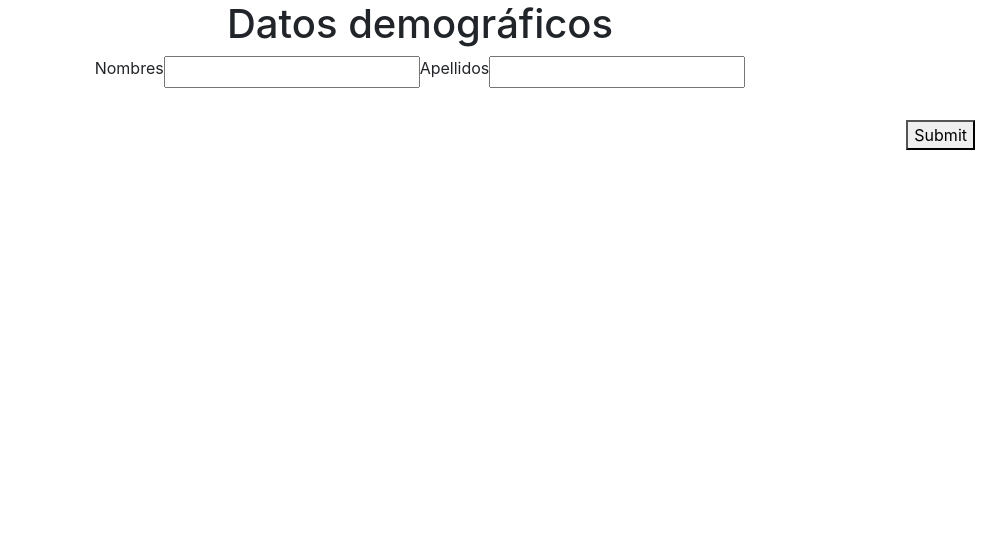
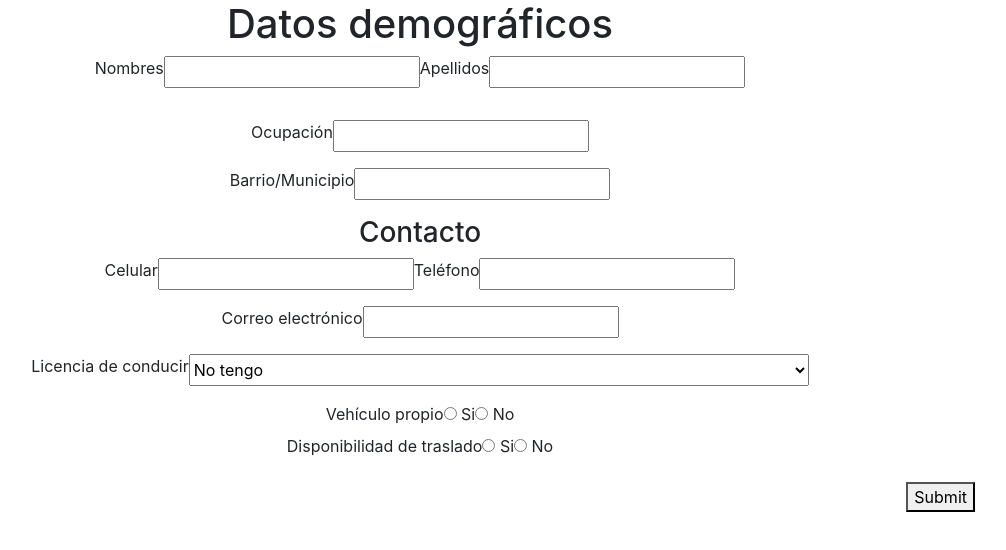
Before and after one commit to rajcespedes/cv, a React (Create React App) app: page / in a window 1280 px wide. Shown: the top 550 px of the page, without its empty margins (220-1226 px from the left). Built offline with nearby package versions, Linux system fonts and the light colour scheme.

Commit message:
Finishing demografico form

```diff
--- a/src/newDemo.js
+++ b/src/newDemo.js
@@ -7,7 +7,15 @@ const NewDemo = () => {
 
     const [ allValues, setAllValues ] = useState({
         nombres: '',
-        apellidos: ''
+        apellidos: '',
+        ocupacion: '',
+        barrio:'',
+        celular:'',
+        telefono: '',
+        licencia: '',
+        email: '',
+        traslado: '',
+        vehiculo: ''
     });
 
     const { push } = useHistory();
@@ -24,7 +32,14 @@ const NewDemo = () => {
             state: {
                 passDatos: {
                     nombres: allValues.nombres,
-                    apellidos: allValues.apellidos
+                    apellidos: allValues.apellidos,
+                    ocupacion: allValues.ocupacion,
+                    barrio: allValues.barrio,
+                    celular: allValues.celular,
+                    telefono: allValues.telefono,
+                    email: allValues.email,
+                    traslado: allValues.traslado,
+                    vehiculo: allValues.vehiculo
                 }
             }
         });
@@ -49,28 +64,30 @@ const NewDemo = () => {
                 <div className="row mb-3">
                     <div className="col d-flex justify-content-center form-group">
                         <label>Nombres</label>
-                        <input onChange={handleChange} type="text" value={allValues.nombres}
-                        name='nombres'
+                        <input onChange={handleChange} type="text"
+                        value={allValues.nombres} name='nombres'
                         required/>
 
                         <label>Apellidos</label>
-                        <input onChange={handleChange} type="text" value={allValues.apellidos}
-                        name='apellidos'
+                        <input onChange={handleChange} type="text"
+                        value={allValues.apellidos} name='apellidos'
                         required/>
                     </div>
                 </div>
 
-                {/* <div className="row mb-3">
+                 <div className="row mb-3">
                     <div className="col d-flex justify-content-center">
                         <label>Ocupación</label>
-                        <input onChange={this.onChangeOcupacion} type="text" name="ocupacion"
+                        <input onChange={handleChange} type="text" name="ocupacion"
+                        value={allValues.ocupacion}
                         required/>
                     </div>
                 </div>
                 <div className="row mb-3">
                     <div className="col d-flex justify-content-center">
                         <label>Barrio/Municipio</label>
-                        <input onChange={this.onChangeBarrio} type="text" name="barrio"
+                        <input onChange={handleChange} type="text" name="barrio"
+                        value={allValues.barrio}
                         required/>
                     </div>
                 </div>
@@ -82,24 +99,27 @@ const NewDemo = () => {
                 <div className="row mb-3">
                     <div className="col d-flex justify-content-center">
                         <label>Celular</label>
-                        <input onChange={this.onChangeCelular} type="phone" name='celular'
+                        <input onChange={handleChange} type="phone" name='celular'
+                        value={allValues.celular}
                         required/>
 
                         <label>Teléfono</label>
-                        <input onChange={this.onChangeTelefono} type="phone" name="telefono"/>
+                        <input onChange={handleChange} type="phone"
+                        name="telefono" value={allValues.telefono}/>
                     </div>
                 </div>
                 <div className="row mb-3">
                     <div className="col d-flex justify-content-center">
                         <label>Correo electrónico</label>
-                        <input onChange={this.onChangeEmail} type="email"/>
+                        <input onChange={handleChange} type="email"
+                        name='email' value={allValues.email}/>
 
                     </div>
                 </div>
                 <div className="row mb-3">
                     <div className="col d-flex justify-content-center">
                         <label>Licencia de conducir</label>
-                        <select onChange={this.onChangeLicencia} >
+                        <select onChange={handleChange} name='licencia' >
                             <option value="0">No tengo</option>
                             <option value="1">Motores (Cat 1)</option>
                             <option value="2">Vehículos livianos (Cat 2)</option>
@@ -112,7 +132,7 @@ const NewDemo = () => {
                 <div className="row">
                     <div className="col d-flex justify-content-center">
                         <label>Vehículo propio</label>
-                        <div onChange={this.onChangeVehiculo}>
+                        <div onChange={handleChange}>
                             <input type="radio" value="Si"  name="vehiculo"/> <label>Si</label>
                             <input type="radio" value="No" name="vehiculo"/> <label>No</label>
                         </div>
@@ -121,12 +141,13 @@ const NewDemo = () => {
                 <div className="row mb-3">
                     <div className="col d-flex justify-content-center">
                         <label>Disponibilidad de traslado</label>
-                        <div onChange={this.onChangeTraslado}>
+                        <div onChange={handleChange}>
                             <input type="radio" value="Si"  name="traslado"/> <label>Si</label>
                             <input type="radio" value="No" name="traslado"/> <label>No</label>
                         </div>
                     </div>
-                </div> */}
+                </div>
+
                 <div className="row">
                     <div className="col d-flex justify-content-end">
                         < button type="Submit" value='Prueba'> Submit </button>
```
